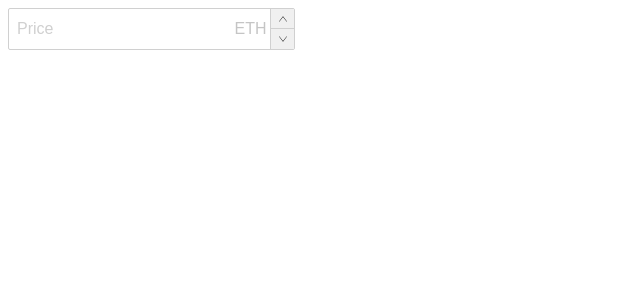
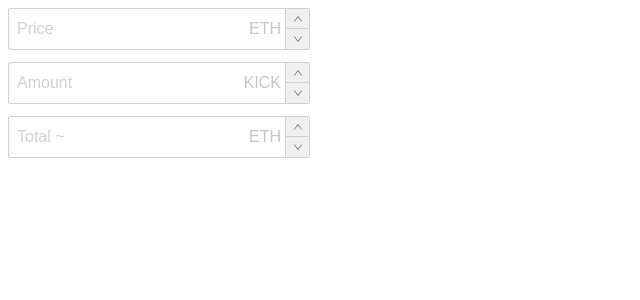
Before and after one commit to IldarDavletyarov/test-kick, a Vue app: page / in a window 1280 px wide. Shown: the top 300 px of the page, without its empty margins (0-640 px from the left). Built offline with nearby package versions, Linux system fonts and the light colour scheme.

Commit message:
Update [connections between amount&total] FormFinance component

```diff
--- a/src/components/FormFinance.vue
+++ b/src/components/FormFinance.vue
@@ -1,10 +1,14 @@
 <template lang="pug">
-.form
+.form-finance
   input-number(label="Price" rate="ETH" v-model="price")
-  .test {{ price }}
+  input-number(label="Amount" rate="KICK" v-model="amount")
+  input-number(label="Total ~" rate="ETH" v-model="total")
 </template>
 <script>
 import InputNumber from './InputNumber.vue'
+
+import { transforms } from '../utils';
+import WithoutWatcherMixin from '../utils/withoutWatcherMixin';
 
 export default {
   components: {
@@ -12,6 +16,72 @@ export default {
   },
   data: () => ({
     price: '',
+    amount: '',
+    total: '',
+
   }),
+  mixins: [WithoutWatcherMixin],
+  watch: {
+    price() {
+      this.updateTotal();
+    },
+    amount() {
+      this.updateTotal();
+    },
+    total() {
+      this.updateAmount();
+    },
+  },
+  methods: {
+    updateTotal() {
+      if (this.price === 0 || this.amount === 0) {
+        this.total = 0;
+        return;
+      }
+
+      if (this.price === '' || this.amount === '') {
+        this.total = '';
+        return;
+      }
+
+      let total = (this.price * this.amount).toString();
+
+      transforms.forEach(t => {
+        total = t(total);
+      });
+      this.$withoutWatchers(() => { // awoid trigger total watcher
+        this.total = total;
+      });
+    },
+    updateAmount() {
+      if (this.total === 0) {
+        this.amount = 0;
+        return;
+      }
+
+      if (this.total === '') {
+        this.total = '';
+        return;
+      }
+
+      let amount = (this.total / this.price).toString();
+
+      transforms.forEach(t => {
+        amount = t(amount);
+      });
+
+      this.$withoutWatchers(() => { // awoid trigger amount watcher
+        this.amount = amount;
+      });
+    }
+  },
 };
 </script>
+<style lang="stylus">
+.form-finance
+  width 350px
+  .input-number
+    width 300px
+    &:not(:last-child)
+      margin-bottom 12px
+</style>
--- a/src/components/InputNumber.vue
+++ b/src/components/InputNumber.vue
@@ -13,49 +13,7 @@
 import ChevronUp from '../icons/chevron-up.vue';
 import ChevronDown from '../icons/chevron-down.vue';
 
-const MAX_FRACTION_DIGITS = 8;
-
-const SEPARATOR = '.';
-
-const commaToDot = (v) => v.replace(',', SEPARATOR);
-
-const limitFractionDigits = (v) => {
-  if (!v.includes(SEPARATOR)) {
-    return v;
-  }
-  let split = v.split(SEPARATOR);
-  let fraction = split[split.length - 1].slice(0, MAX_FRACTION_DIGITS);
-  return [split.slice(0, split.length - 1), fraction].join(SEPARATOR);
-}
-
-const transforms = [
-  commaToDot,
-  limitFractionDigits,
-];
-
-const getFractions = (value) => {
-  const valueString = value.toString();
-  if (!valueString.includes(SEPARATOR)) {
-    return 0;
-  }
-  const split = valueString.split(SEPARATOR);
-  return split[split.length - 1].length;
-}
-
-const isNumber = (str) => {
-  if (typeof str != 'string') return false;
-  return !isNaN(str) && !isNaN(parseFloat(str)) || str === ''
-}
-
-const isPositive = (v) => +v >= 0;
-
-const isOnLimitFraction = (v) => getFractions(v) <= MAX_FRACTION_DIGITS
-
-const validations = [
-  isNumber,
-  isPositive,
-  isOnLimitFraction,
-];
+import { validations, transforms, getFractions } from '../utils';
 
 export default {
   components: {
@@ -92,7 +50,6 @@ export default {
       return this.getTickByFractions(this.fractionDigits);
     },
     isDownDisable() {
-      console.log(this.value);
       return ['', '0', 0].find(v => this.value);
     },
   },
@@ -154,16 +111,23 @@ export default {
   border 1px solid #d0d0d0
   border-radius 2px
   .label
+  .rate
+    white-space nowrap
+    user-select none
+  .label
     color #d0d0d0
     margin-left 8px
   .rate
     color #c5c5c5
     margin-right 4px
+    margin-left 4px
   input
     -webkit-appearance none
     outline none
     border none
     text-align right
+    width 100%
+    font-size 18px
     &:-webkit-autofill
       background #fff !important
   .arrows
```
